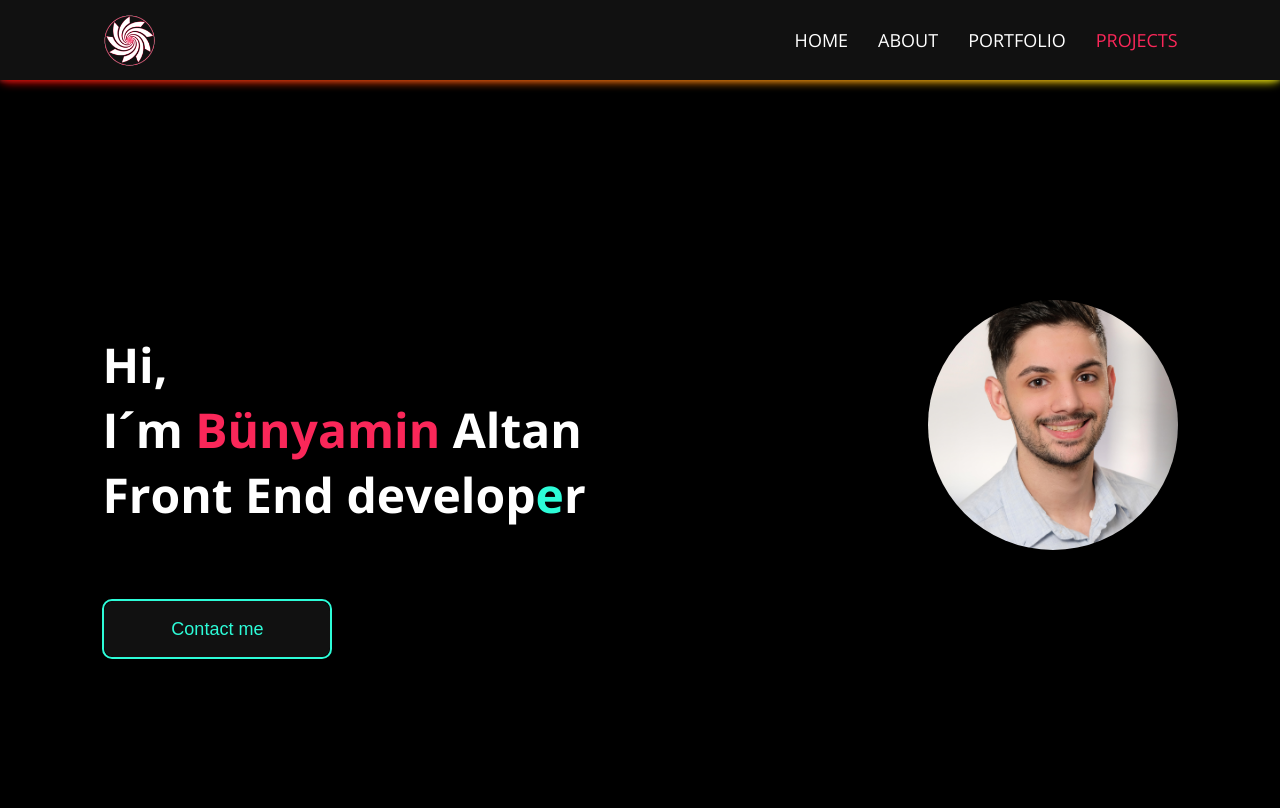
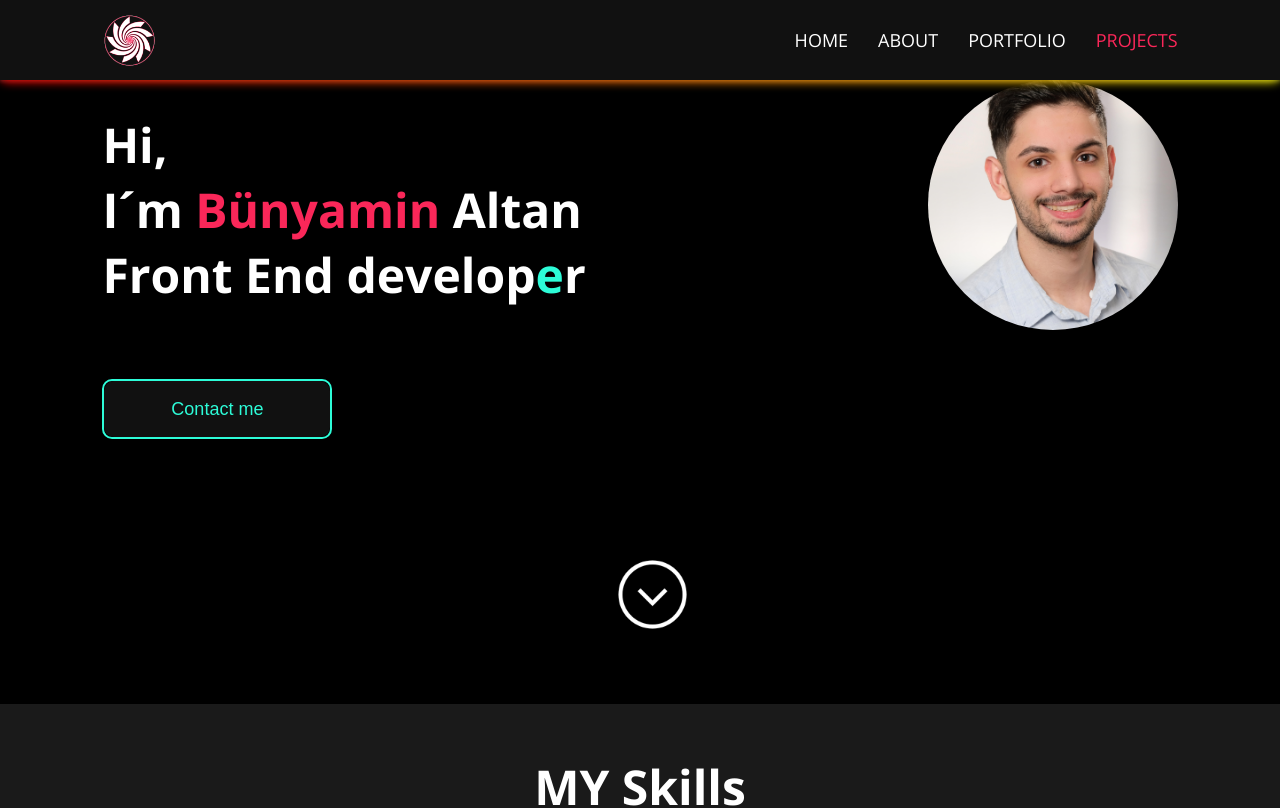
Before and after one commit to atnbn/my-Portfolio, an Angular app: page / in a window 1280 px wide. Shown: the top 808 px of the page. Built offline with nearby package versions, Linux system fonts and the light colour scheme.

Commit message:
responsiv changes

```diff
--- a/src/app/about/about.component.scss
+++ b/src/app/about/about.component.scss
@@ -120,7 +120,7 @@
 
 
 
-@media (max-width: 800px) {
+@media (max-width: 900px) {
     .about {
         margin: 0;
     }
--- a/src/app/container-one/container-one.component.scss
+++ b/src/app/container-one/container-one.component.scss
@@ -285,9 +285,35 @@
 }
 
 
-@media (max-height: 1000px){
+@media (max-height: 1100px){
+.container1{
+    margin-top: 150px;
+}
 
+ .spacing{
+    margin-top: 100px;
+    margin-right: 50px;
+ }
 }
+
+@media (max-height: 800px){
+    .container1{
+        margin-top: 80px;
+    }
+
+     .spacing{
+        margin-top: 50px;
+        margin-right: 50px;
+     }
+    }
+
+
+@media (max-height: 1100px){
+    .spacing{
+       margin-top: 100px;
+       margin-right: 50px;
+    }
+   }
 
 
 @media (max-width: 900px) {
--- a/src/app/imprint/imprint.component.scss
+++ b/src/app/imprint/imprint.component.scss
@@ -1,5 +1,6 @@
 .container-imprint {
     height: calc(100vh - 290px);
+    background-color: white;
 }
 
 @media (max-width: 400px) {
--- a/src/app/projects/projects.component.scss
+++ b/src/app/projects/projects.component.scss
@@ -199,7 +199,11 @@
         height: 288px;
     }
 }
-
+@media (max-height : 1100px){
+.projects-container{
+    height: fit-content;
+}
+}
 @media ( max-width : 1080px){
     .projects-container{
         height: fit-content;
```
